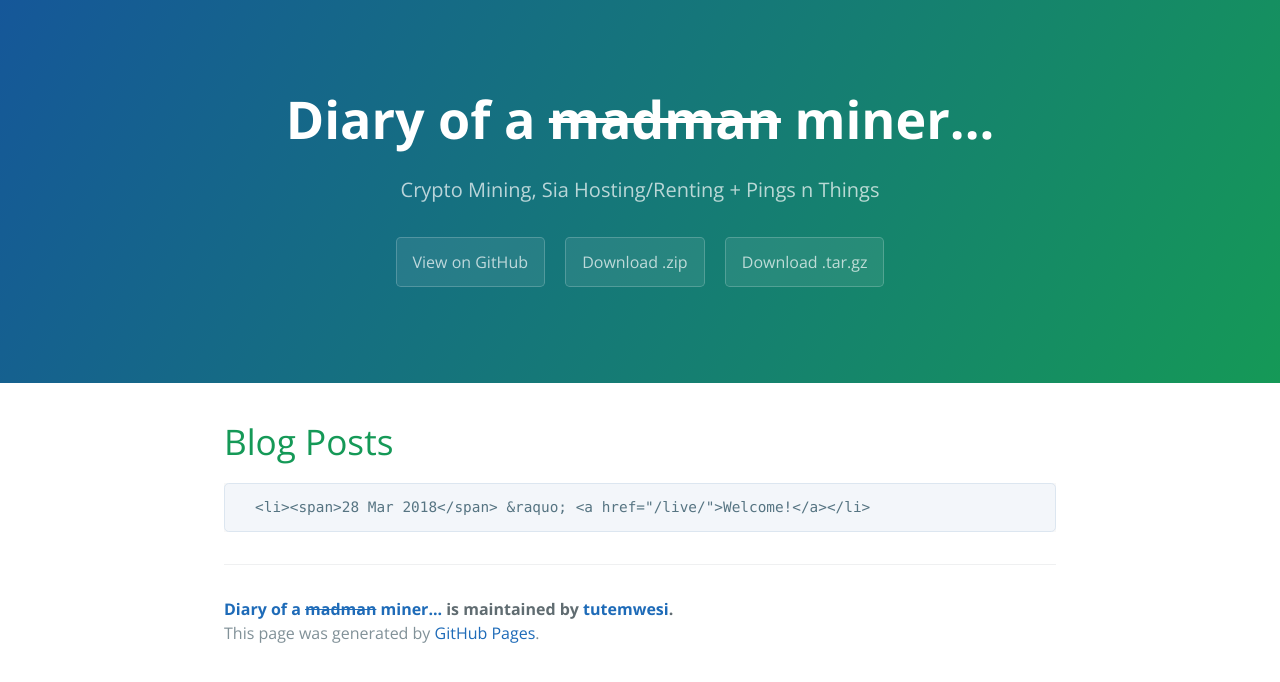
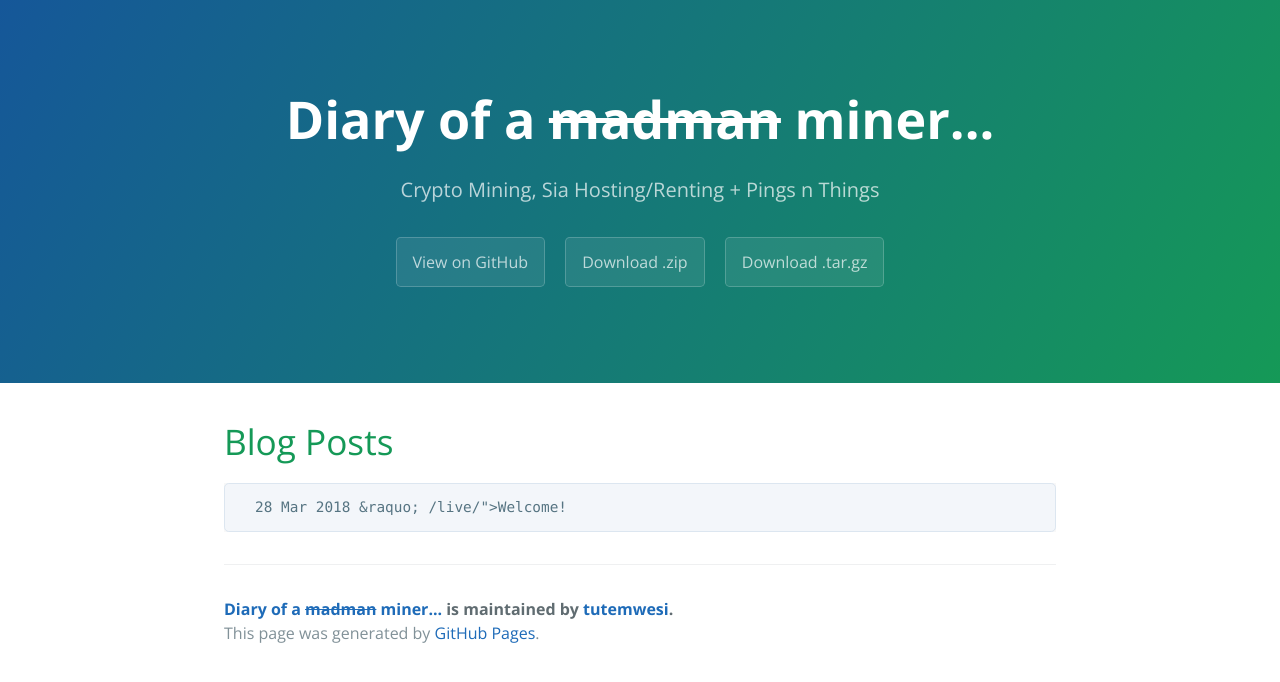
Before and after one commit to intheether/intheether.github.io, a Jekyll site: the page built from index.md, in a window 1280 px wide. Shown: the top 682 px of the page. Built offline with Jekyll 4.4.1, drawn with Linux system fonts in a browser that asks for light colours.

Commit message:
Update index.md

```diff
--- a/index.md
+++ b/index.md
@@ -6,5 +6,5 @@ title: {{ site.name }}
 # [](#header-1)Blog Posts
 
     {% for post in site.posts %}
-      <li><span>{{ post.date | date_to_string }}</span> &raquo; <a href="{{ site.baseurl }}{{ post.url }}">{{ post.title }}</a></li>
+      {{ post.date | date_to_string }} &raquo; {{ site.baseurl }}{{ post.url }}">{{ post.title }}
     {% endfor %}
```
